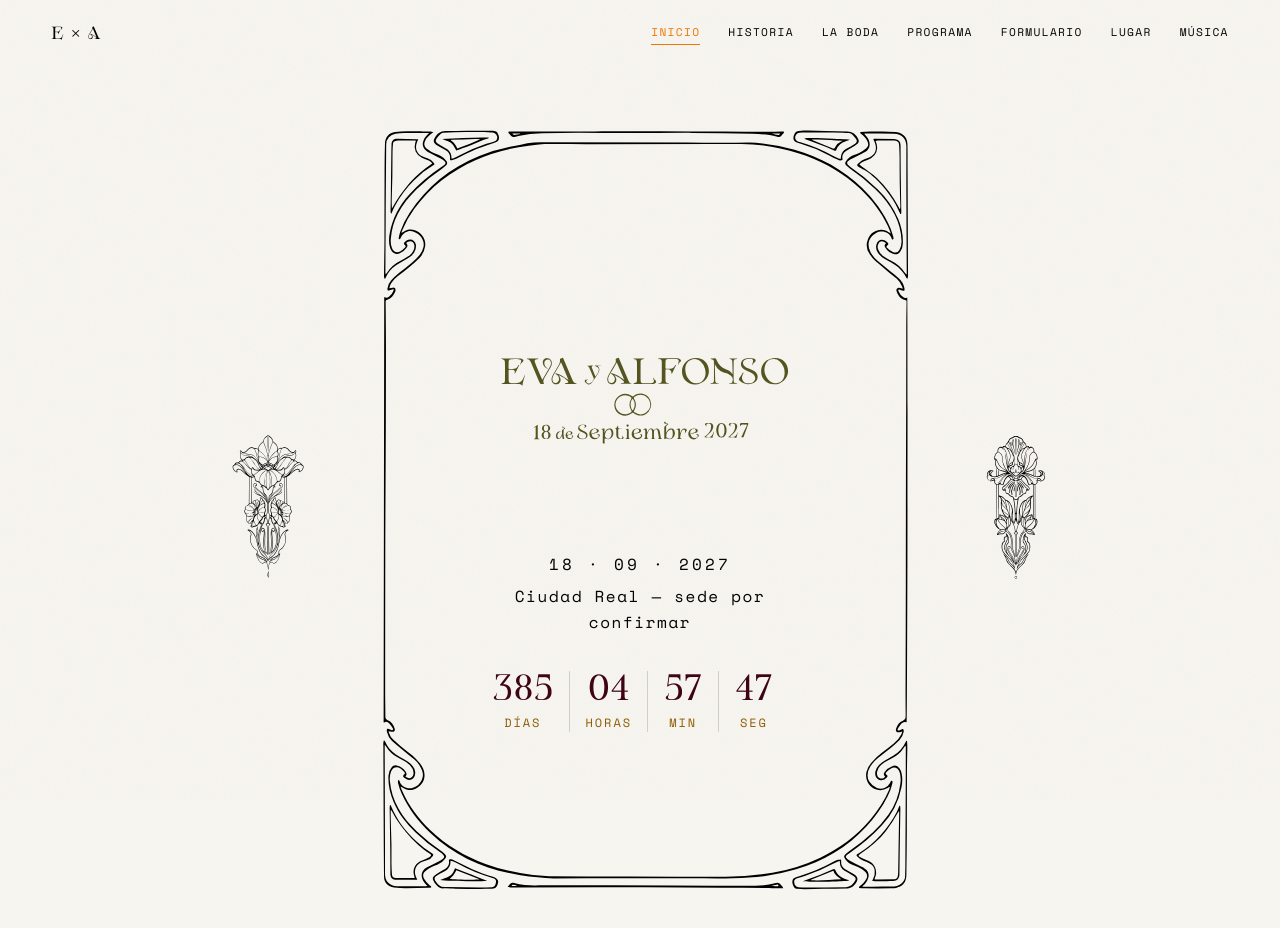
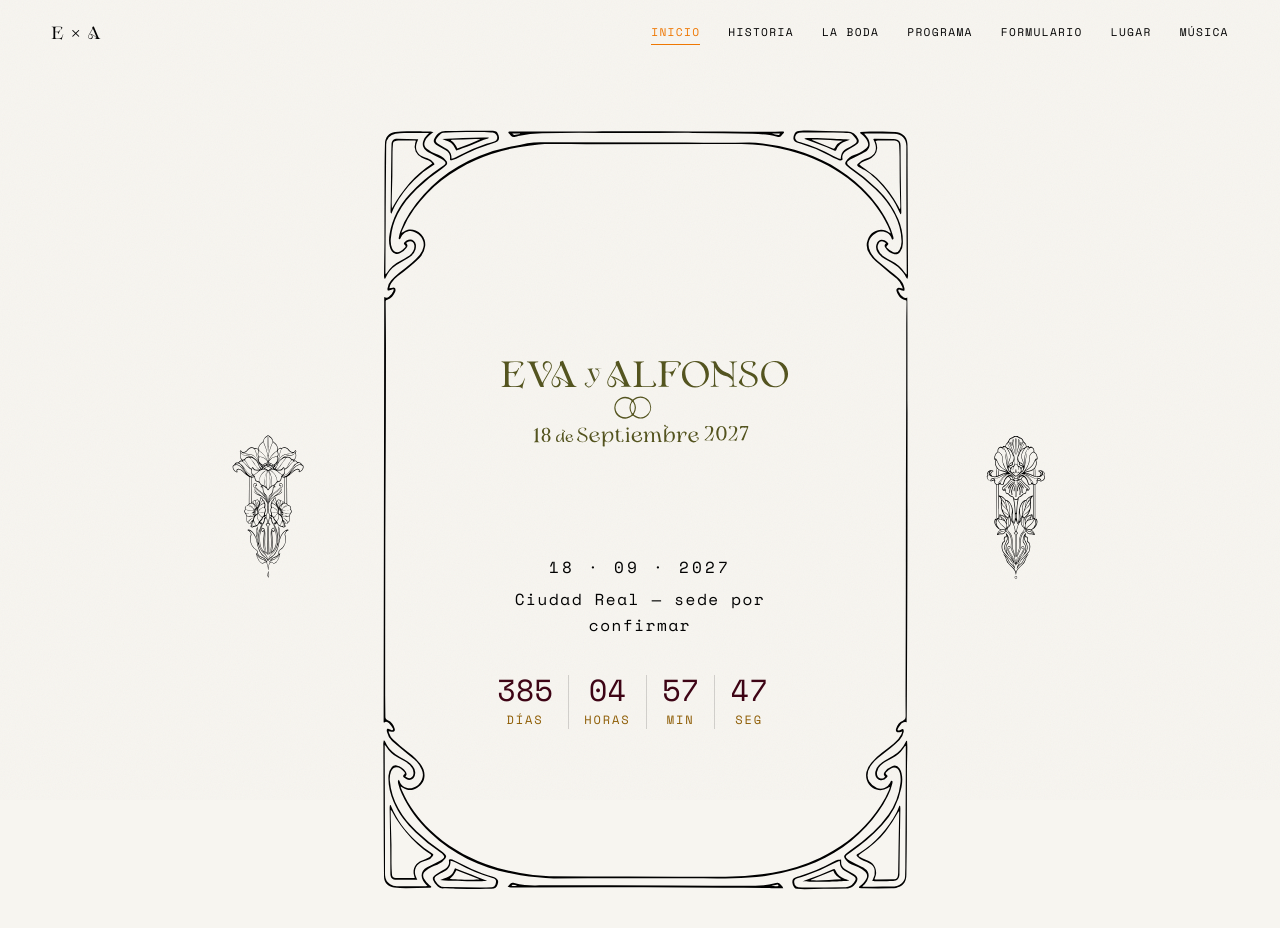
Before and after one commit to AntonioJRguez/wedding-EvAl, a plain HTML site: page index.html in a window 1280 px wide. Shown: the top 928 px of the page. Drawn offline with nearby package versions, Linux system fonts and the light colour scheme.

Commit message:
Corregir desbordamiento de la cuenta atrás con ciertos números
La fuente decorativa de los dígitos no tenía ancho uniforme, así que combinaciones de cifras más anchas desbordaban la fila y "SEG" caía a una segunda línea. Cambia los números a la tipografía monoespaciada (Space Mono) para que el ancho de la fila sea siempre constante.

Co-Authored-By: Claude Sonnet 5 <noreply@anthropic.com>

```diff
--- a/css/style.css
+++ b/css/style.css
@@ -416,11 +416,13 @@ body.has-custom-cursor .photo { cursor: none; }
 }
 .countdown__unit:first-child { border-left: none; padding-left: 0; }
 .countdown__value {
-  font-family: var(--font-display);
-  font-size: clamp(1.4rem, 3.6vw, 2.3rem);
+  font-family: var(--font-mono);
+  font-size: clamp(1.2rem, 3vw, 1.9rem);
   line-height: 1;
   font-variant-numeric: tabular-nums;
+  font-feature-settings: "tnum";
   color: var(--accent-home);
+  text-align: center;
 }
 .countdown__label {
   font-family: var(--font-mono);
```
